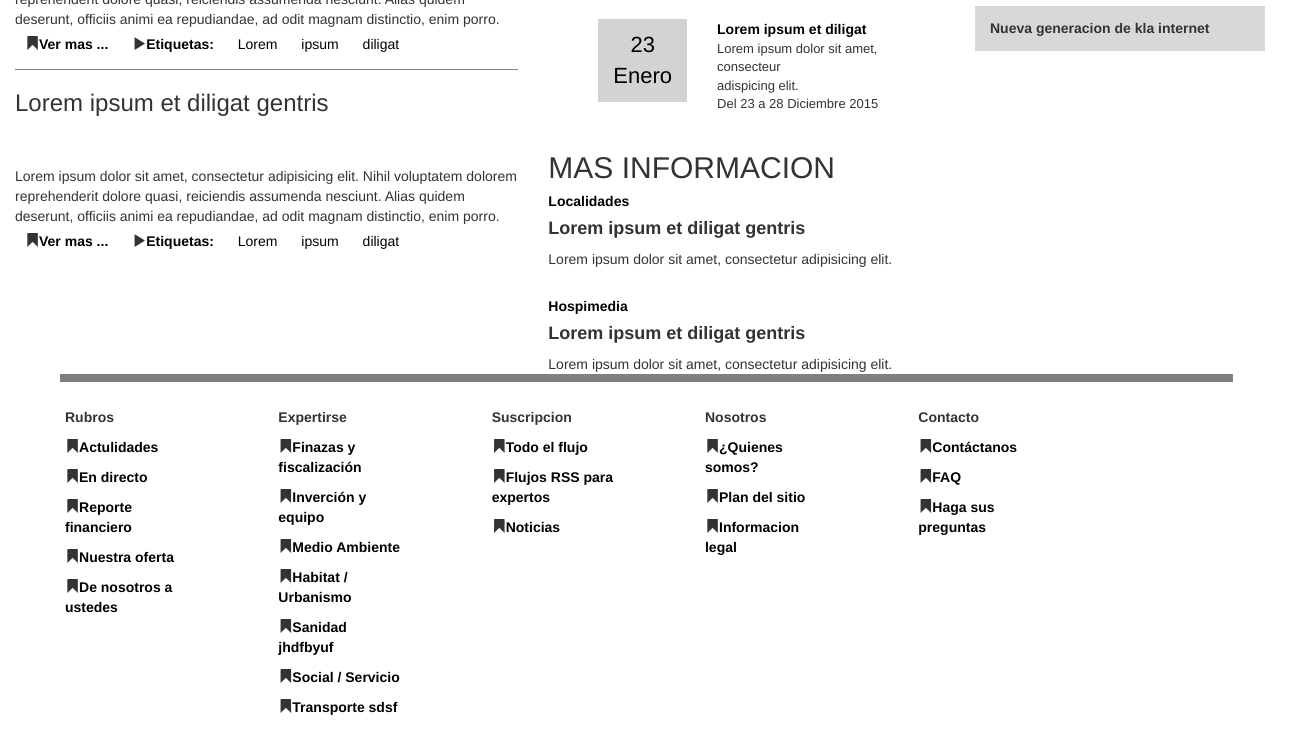
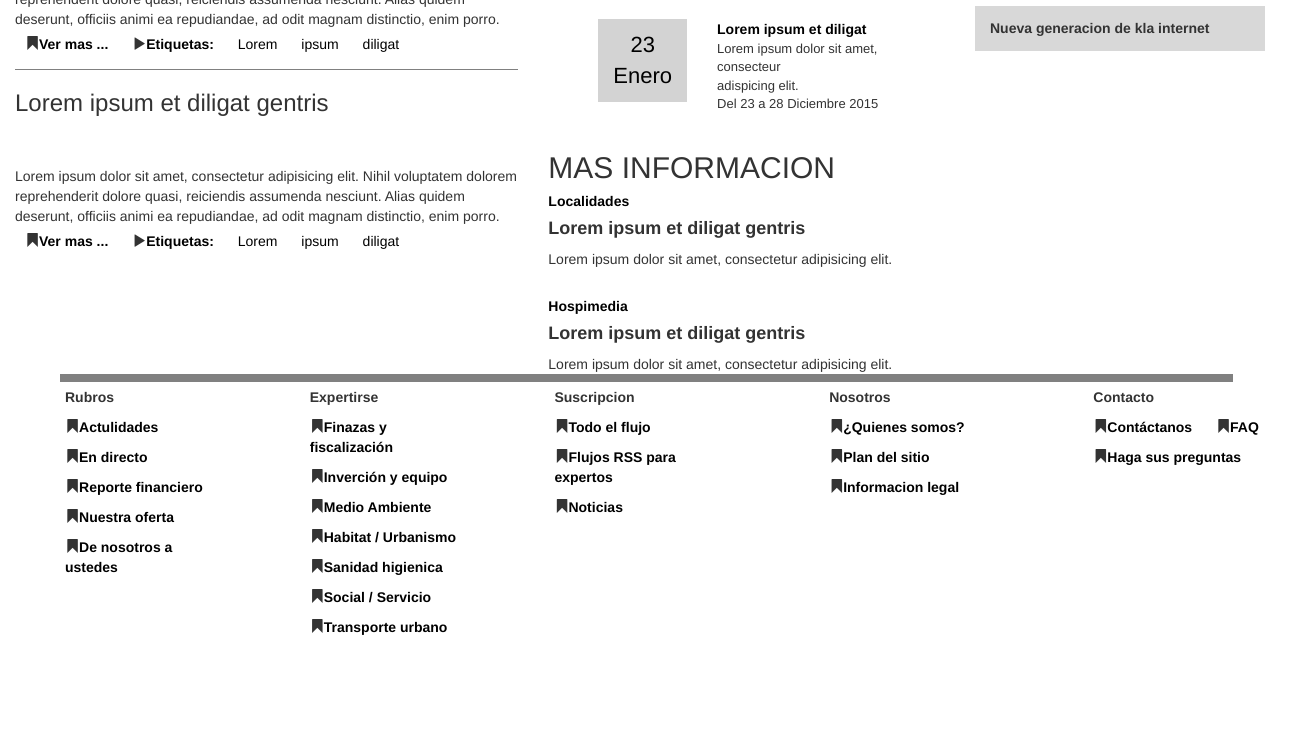
Before and after one commit to noeliasivana/bootstrap-grid-system, a plain HTML site: page index.html in a window 1280 px wide. Shown: the part 1169-1901 px from the top of the page, 1310 px wide, since content can reach past the window. After the commit the page ends 1821 px from the top, so only its background shows below. Drawn offline with Linux system fonts and the light colour scheme.

Commit message:
modificando

```diff
--- a/css/main.css
+++ b/css/main.css
@@ -1,4 +1,4 @@
-  li
+ li
 {
 	display: inline-block;
 	padding: 5px 10px;
@@ -70,7 +70,7 @@ a
  	border: 1px solid black;
  	width: 100%;
  }
-.AGENDA
+.text-agenda
 {
 	background-color: grey;
 	display: inline-block;
--- a/index.html
+++ b/index.html
@@ -19,7 +19,7 @@
                               <span class="glyphicon glyphicon-home"></span></a>  <a href="#">  ENLACES RSS
                          </li>
 
-                          <li><INPUT type="text" value="-> BUSQUEDA" onfocus="if(this.value=='-> BUSQUEDA')this.value='';" onblur="if(this.value=='')this.value='->BUSQUEDA';"></li>
+                          <li ><INPUT type="text" value="-> BUSQUEDA" onfocus="if(this.value=='-> BUSQUEDA')this.value='';" onblur="if(this.value=='')this.value='->BUSQUEDA';"></li>
 
                           <li><button  onmouseover="BUSCAR()" id="btn">BUSCAR</button>
                           </li>
@@ -195,7 +195,7 @@
                                </ul>
                           </div>
                           <div>
-                              <h4 class="AGENDA">AGENDA</h4>
+                              <h4 class="text-agenda">AGENDA</h4>
                           </div>
                           <div>
                                 <ul class="list-agenda">
@@ -292,8 +292,9 @@
                             </div>
                 </div>
                 <div class="col-sm-11"></div>
-                <div class="col-sm-2">
-                <br>
+                <div class="row">
+                <div class="col-sm-7">
+                  <div class="col-sm-4">
                         <ul>
                               <li><strong>Rubros</strong>
                               </li>
@@ -308,8 +309,7 @@
                               </li>
                         </ul>
                 </div>
-                <div class="col-sm-2">
-                <br>
+                <div class="col-sm-4">
                           <ul>
                                     <li><strong>Expertirse</strong>
                                     </li>
@@ -320,16 +320,14 @@
                                     </li>
                                     <li><span class="glyphicon glyphicon-bookmark"></span><a href="#"><strong>Habitat / Urbanismo</strong></a>
                                     </li>
-                                     <li><span class="glyphicon glyphicon-bookmark"></span><a href="#"><strong>Sanidad jhdfbyuf</strong></a>
+                                     <li><span class="glyphicon glyphicon-bookmark"></span><a href="#"><strong>Sanidad higienica</strong></a>
                                     </li> <li><span class="glyphicon glyphicon-bookmark"></span><a href="#"><strong>Social / Servicio</strong></a>
                                     </li>
-                                    </li> <li><span class="glyphicon glyphicon-bookmark"></span><a href="#"><strong>Transporte sdsf</strong></a>
+                                    </li> <li><span class="glyphicon glyphicon-bookmark"></span><a href="#"><strong>Transporte urbano</strong></a>
                                     </li>
                         </ul>
                 </div>
-
-                <div class="col-sm-2">
-                <br>
+                <div class="col-sm-4">
                        <ul>
                                     <li><strong>Suscripcion</strong>
                                     </li>
@@ -340,8 +338,10 @@
                                     </li>
                         </ul>
                 </div>
-                <div class="col-sm-2">
-                <br>
+                </div>
+                <div class="row">
+                <div class="col-sm-5">
+                <div class="col-sm-6">
                           <ul>
                                     <li><strong>Nosotros</strong>
                                     </li>
@@ -352,8 +352,7 @@
                                     </li>
                         </ul>
                 </div>
-                <div class="col-sm-2">
-                <br>
+                <div class="col-sm-6">
                           <ul>
                                     <li><strong>Contacto</strong>
                                     </li>
@@ -364,6 +363,8 @@
                                     </li>
                         </ul>
                 </div>
+                </div>
+                </div>
 
     <script src="js/jquery-1.11.3.min.js"></script>
     <script src="js/bootstrap.min.js"></script>
```
